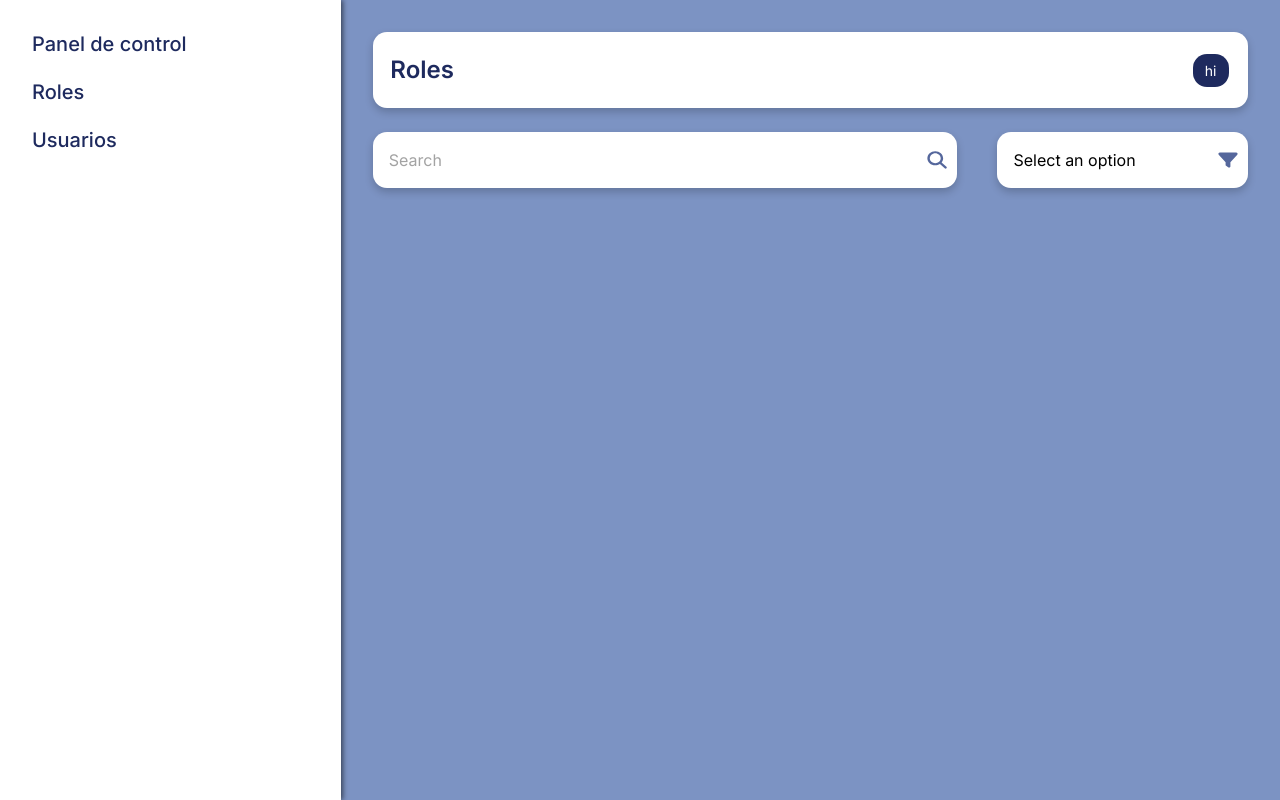
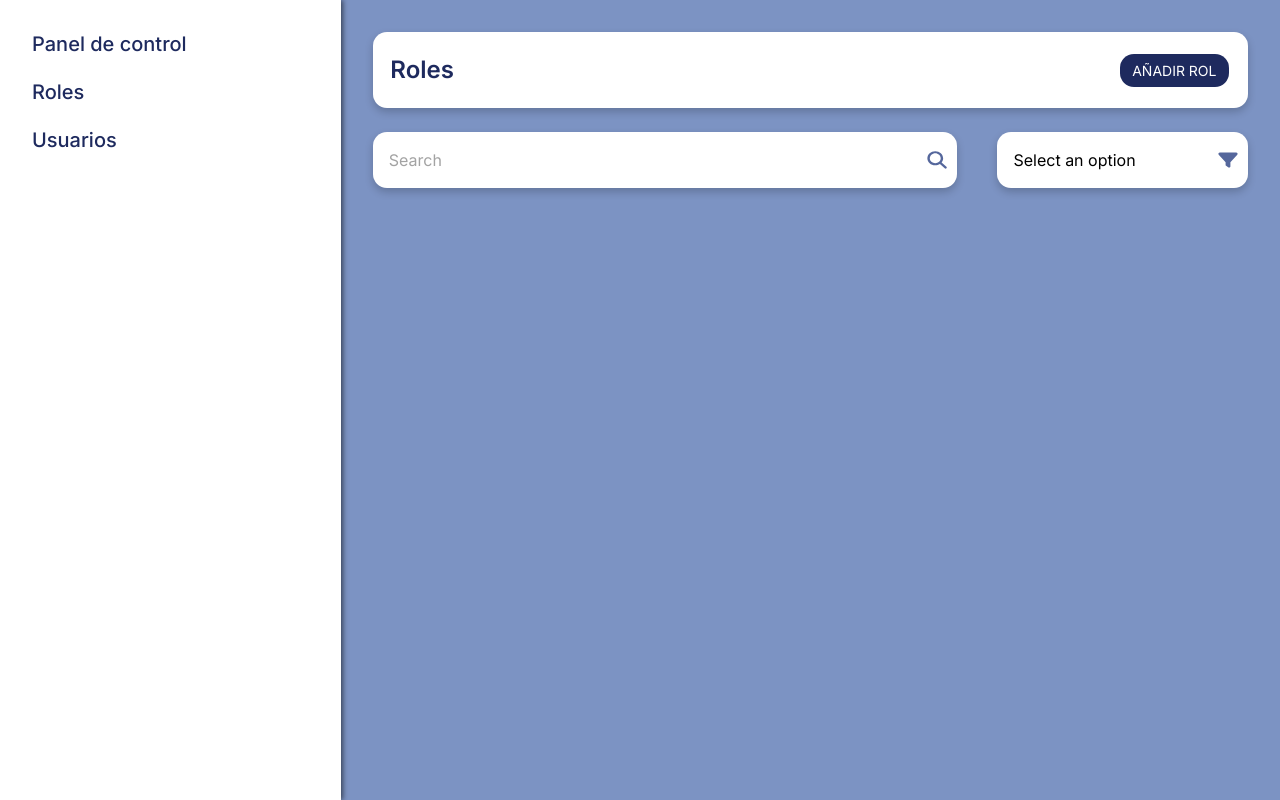
Before and after one commit to RaulBecerraB/TechShare-FrontEnd, a Next.js app: page /admin/roles in a window 1280 px wide. Built offline with nearby package versions, Linux system fonts and the light colour scheme.

Commit message:
chore(props): add correct dummy values as examples in component props
Added accurate dummy values as examples in the props for better clarity during development.

```diff
--- a/src/components/AdminCrud/CrudHeader.tsx
+++ b/src/components/AdminCrud/CrudHeader.tsx
@@ -20,7 +20,7 @@ const CrudHeader: React.FC<CrudHeaderProps> = ({ title, buttonLabel, buttonFunct
         <p className={` ${inter.className} antialiased font-semibold `} style={{ color: '#1E2A5E', fontSize: '1.5rem' }}>
           {title}
         </p>
-        <Button buttonLabel='hi' buttonFunction={buttonFunction} />
+        <Button buttonLabel={buttonLabel} buttonFunction={buttonFunction} />
       </div>
       <div style={{ display: 'flex', gap: '40px' }}>
         <div style={{ width: '70%' }}>
```
